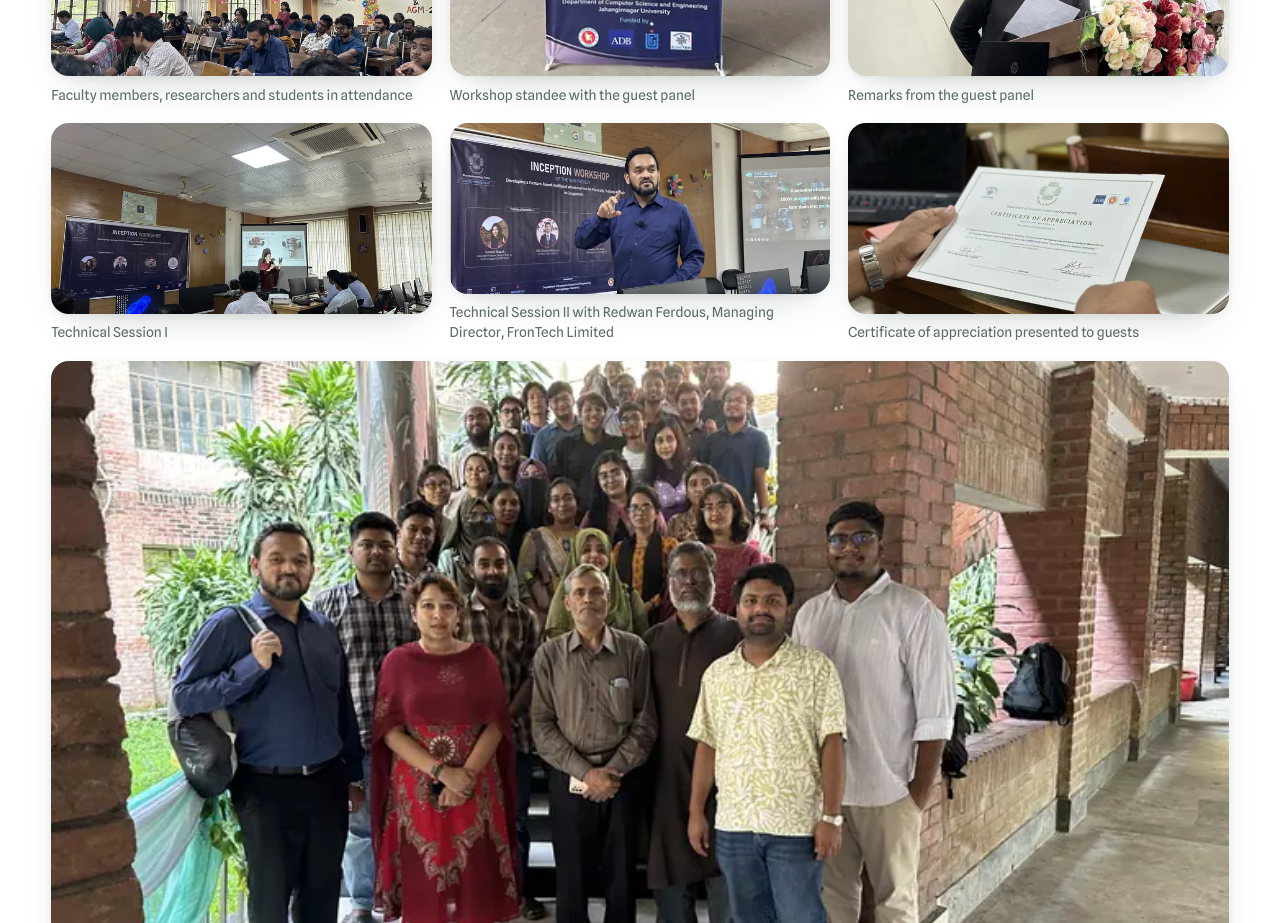
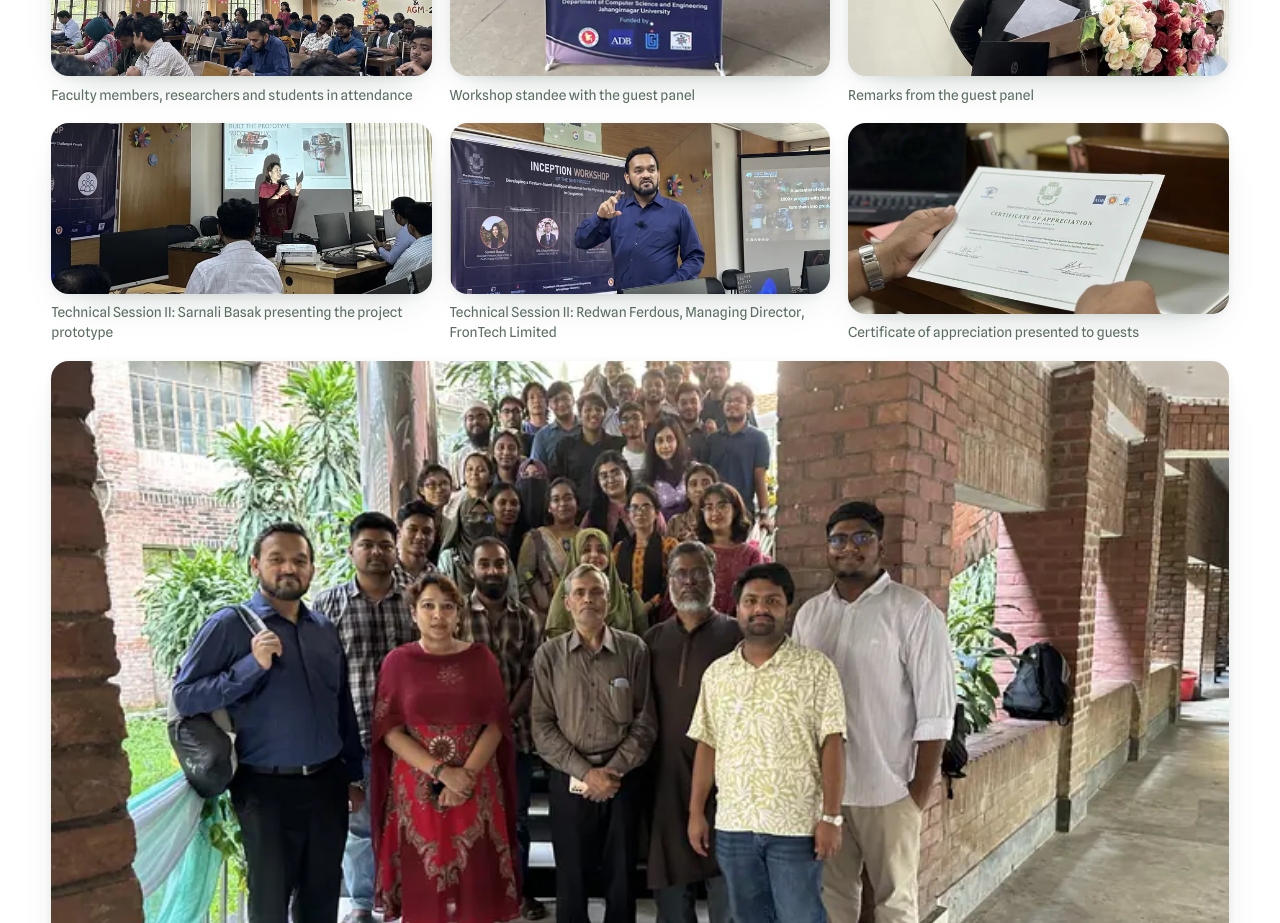
Before and after one commit to mamun390/Smart_Wheelchair, a React (Vite) app: page / in a window 1280 px wide. Shown: the part 7320-8243 px from the top of the page. Built offline with nearby package versions, Linux system fonts and the light colour scheme; a web font is replaced by a local one.

Commit message:
Events: show Sarnali Basak beside Redwan Ferdous in Technical Session II

```diff
--- a/src/data/events.js
+++ b/src/data/events.js
@@ -51,8 +51,8 @@ export const inception = {
     { src: 'podium-address', alt: 'A guest addressing the audience from the podium', caption: 'An address at the opening session' },
     { src: 'participants', alt: 'Faculty members, researchers and students attending the workshop', caption: 'Faculty members, researchers and students in attendance' },
     { src: 'guest-remarks', alt: 'A guest speaking at the podium during the opening session', caption: 'Remarks from the guest panel' },
-    { src: 'technical-session-1', alt: 'Presentation during Technical Session I in the computer lab', caption: 'Technical Session I' },
-    { src: 'technical-session-2', alt: 'Redwan Ferdous presenting during Technical Session II', caption: 'Technical Session II with Redwan Ferdous, Managing Director, FronTech Limited' },
+    { src: 'session-2-sarnali', alt: 'Sarnali Basak presenting the project prototype during Technical Session II', caption: 'Technical Session II: Sarnali Basak presenting the project prototype' },
+    { src: 'technical-session-2', alt: 'Redwan Ferdous presenting during Technical Session II', caption: 'Technical Session II: Redwan Ferdous, Managing Director, FronTech Limited' },
     { src: 'certificate', alt: 'A certificate of appreciation presented at the Inception Workshop', caption: 'Certificate of appreciation presented to guests' },
     { src: 'group-photo', alt: 'Group photo of the project team with workshop participants', caption: 'Group photo with workshop participants', wide: true },
   ],
```
